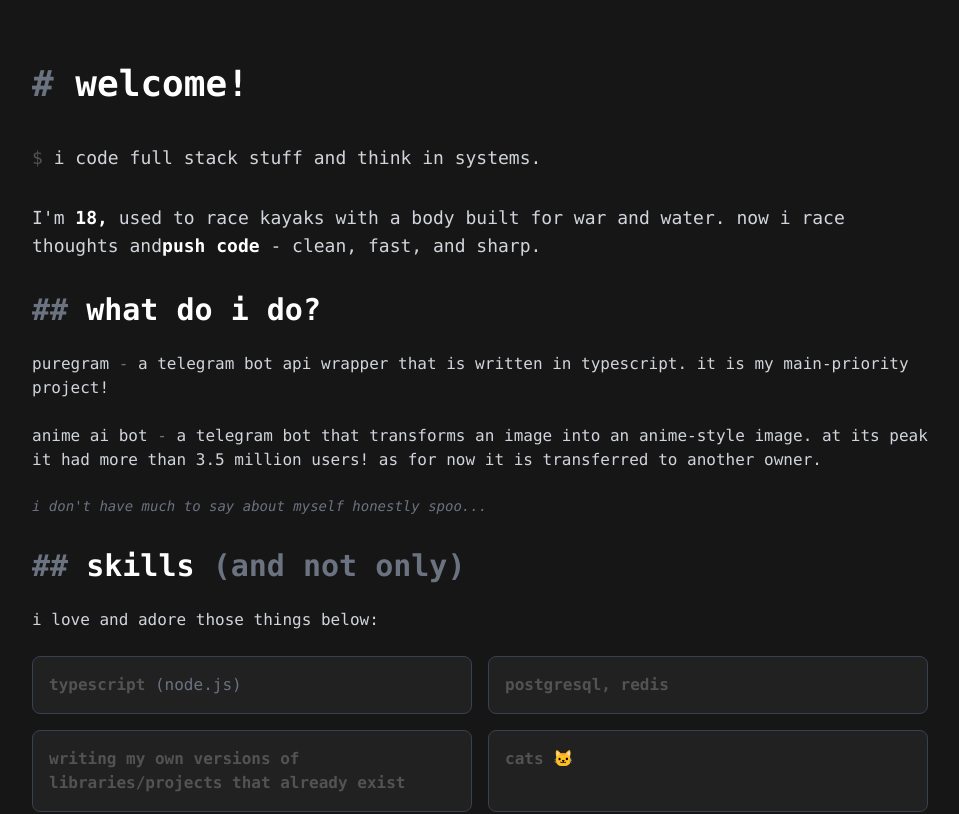
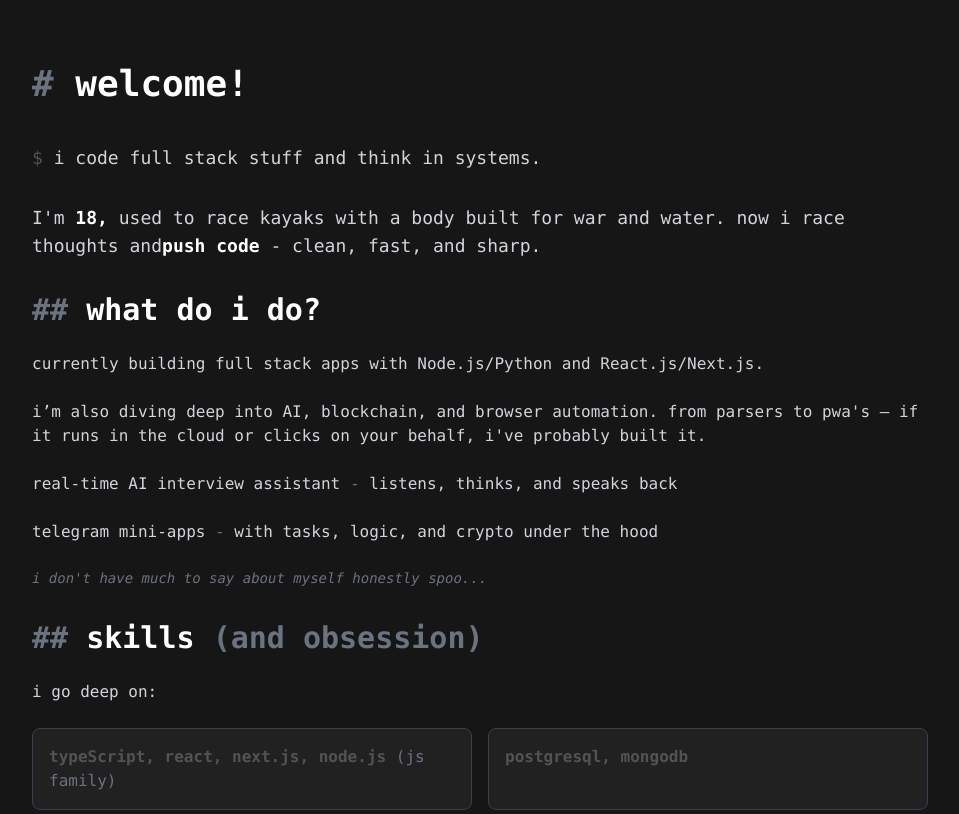
Before and after one commit to payton-ggg/quartzee.dev, a React (Vite) app in the folder main.dev/: page / in a window 1280 px wide. Shown: the top 814 px of the page, without its empty margins (160-1119 px from the left). Built offline with nearby package versions, Linux system fonts and the light colour scheme; no server answers; a web font is replaced by a local one.

Commit message:
docs(About): update personal bio and skills section
update the content to reflect current projects and technical focus areas

```diff
--- a/main.dev/src/components/About.tsx
+++ b/main.dev/src/components/About.tsx
@@ -31,25 +31,24 @@ const About: React.FC = () => {
           </h2>
 
           <div className="space-y-6 text-base">
+            currently building full stack apps with Node.js/Python and
+            React.js/Next.js. <br /> <br /> i’m also diving deep into AI,
+            blockchain, and browser automation. from parsers to pwa's — if it
+            runs in the cloud or clicks on your behalf, i've probably built it.
             <div className="">
-              puregram
+              real-time AI interview assistant
               <span className="text-gray-500"> - </span>
               <span className="text-gray-300">
-                a telegram bot api wrapper that is written in typescript. it is
-                my main-priority project!
+                listens, thinks, and speaks back
               </span>
             </div>
-
             <div className="">
-              anime ai bot
+              telegram mini-apps
               <span className="text-gray-500"> - </span>
               <span className="text-gray-300">
-                a telegram bot that transforms an image into an anime-style
-                image. at its peak it had more than 3.5 million users! as for
-                now it is transferred to another owner.
+                with tasks, logic, and crypto under the hood
               </span>
             </div>
-
             <p className="text-gray-500 text-sm italic mt-6">
               i don't have much to say about myself honestly spoo...
             </p>
@@ -59,31 +58,32 @@ const About: React.FC = () => {
         <div className="mt-10">
           <h2 className="text-3xl font-extrabold text-white mb-6">
             <span className="text-gray-500">## </span>
-            skills <span className="text-gray-500">(and not only)</span>
+            skills <span className="text-gray-500">(and obsession)</span>
           </h2>
 
-          <p className="mb-6 text-base">i love and adore those things below:</p>
+          <p className="mb-6 text-base">i go deep on:</p>
 
           <div className="grid grid-cols-1 md:grid-cols-2 gap-4 text-base">
             <div className="bg-[#212121] border border-gray-700 rounded-lg p-4">
               <span className="text-terminal-green font-semibold">
-                typescript
+                typeScript, react, next.js, node.js
               </span>
-              <span className="text-gray-500"> (node.js)</span>
+              <span className="text-gray-500"> (js family)</span>
             </div>
             <div className="bg-[#212121] border border-gray-700 rounded-lg p-4">
               <span className="text-terminal-green font-semibold">
-                postgresql, redis
+                postgresql, mongodb
               </span>
             </div>
             <div className="bg-[#212121] border border-gray-700 rounded-lg p-4">
               <span className="text-terminal-green font-semibold">
-                writing my own versions of libraries/projects that already exist
+                writing clean, modular, scalable code
               </span>
             </div>
             <div className="bg-[#212121] border border-gray-700 rounded-lg p-4">
-              <span className="text-terminal-green font-semibold">cats</span>
-              <span className="text-gray-500"> 🐱</span>
+              <span className="text-terminal-green font-semibold">
+                thinking like a product owner, even when i’m just the builder
+              </span>
             </div>
           </div>
         </div>
```
